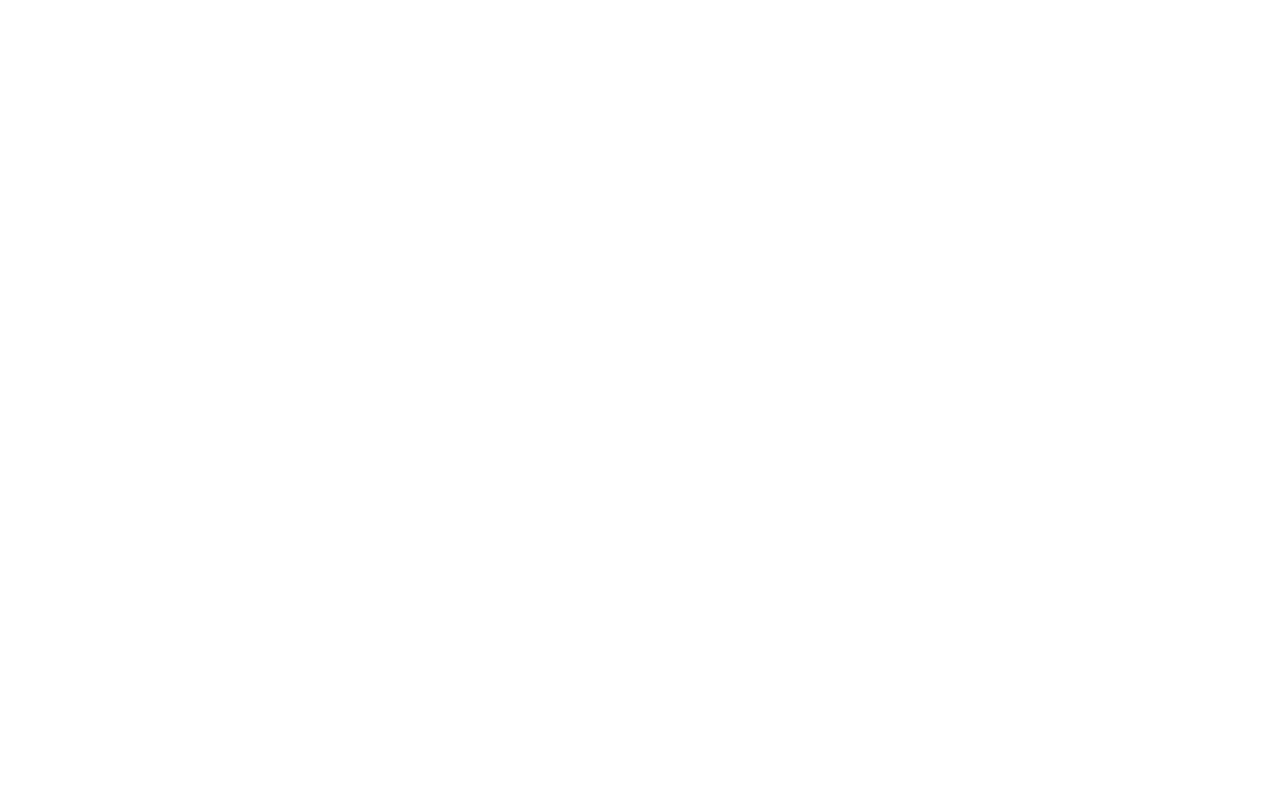
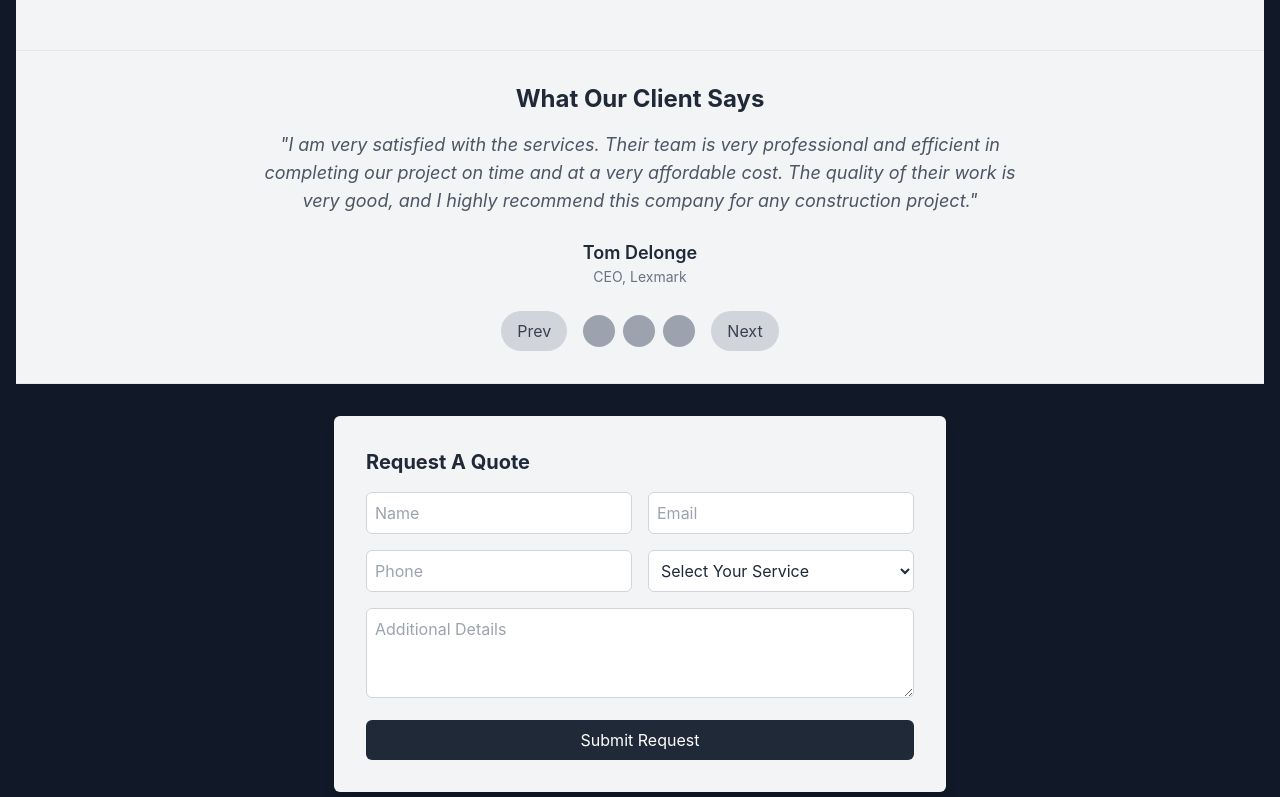
Before and after one commit to kpl-2704/DreamDesign3D, a React (Create React App) app: page / in a window 1280 px wide. Shown: the part 2000-2797 px from the top of the page. Before the commit the page ends 800 px from the top, so only its background shows below. Built offline with nearby package versions, Linux system fonts and the light colour scheme.

Commit message:
route changes

```diff
--- a/package.json
+++ b/package.json
@@ -3,12 +3,18 @@
   "version": "0.1.0",
   "private": true,
   "dependencies": {
+    "body-parser": "^1.20.3",
     "cra-template": "1.2.0",
+    "dotenv": "^16.4.7",
+    "emailjs-com": "^3.2.0",
+    "express": "^4.21.2",
     "framer-motion": "^11.17.0",
+    "nodemailer": "^6.10.0",
     "react": "^19.0.0",
     "react-dom": "^19.0.0",
     "react-router-dom": "^7.1.1",
     "react-scripts": "5.0.1",
+    "twilio": "^5.4.2",
     "web-vitals": "^4.2.4"
   },
   "scripts": {
--- a/src/App.js
+++ b/src/App.js
@@ -31,7 +31,7 @@ function App() {
       <Routes>
         {/* Public Routes */}
         <Route
-          path="/home"
+          path="/"
           element={
             <>
               {/* Hero Section with a Left-to-Right Fade In */}
--- a/src/components/QuoteRequest.jsx
+++ b/src/components/QuoteRequest.jsx
@@ -1,47 +1,106 @@
-import React from "react";
+import React, { useState } from "react";
+import emailjs from "emailjs-com";
 
 const QuoteRequest = () => {
+  const [formData, setFormData] = useState({
+    name: "",
+    email: "",
+    phone: "",
+    service: "",
+    details: ""
+  });
+
+  const handleChange = e => {
+    setFormData({ ...formData, [e.target.name]: e.target.value });
+  };
+
+  const handleSubmit = e => {
+    e.preventDefault();
+
+    const emailParams = {
+      name: formData.name,
+      email: formData.email,
+      phone: formData.phone,
+      service: formData.service,
+      details: formData.details,
+      to_email: "dreamdesign008@gmail.com" // Recipient email
+    };
+
+    emailjs
+      .send(
+        "service_zvqu5q8", // Replace with your EmailJS Service ID
+        "template_l7rvbho", // Replace with your EmailJS Template ID
+        emailParams,
+        "p6ooBCmu3n-ZnGhqN" // Replace with your EmailJS User ID
+      )
+      .then(
+        () => {
+          alert("Your request has been sent successfully!");
+        },
+        error => {
+          console.error("Error:", error);
+          alert("Failed to send the request. Please try again.");
+        }
+      );
+  };
+
   return (
-    <div className="bg-gray-100 text-gray-800 p-8 rounded-md shadow-lg ">
+    <div className="bg-gray-100 text-gray-800 p-8 rounded-md shadow-lg">
       <h2 className="text-xl font-bold mb-4">Request A Quote</h2>
-      <p className="mb-4 text-sm text-gray-600">
-        Complete control over products allows us to offer our customers the best quality, prices, and services. We take great
-        pride in everything that we do.
-      </p>
-      <form className="space-y-4">
+      <form className="space-y-4" onSubmit={handleSubmit}>
         <div className="grid grid-cols-1 sm:grid-cols-2 gap-4">
           <input
             type="text"
+            name="name"
             placeholder="Name"
-            className="p-2 bg-white border border-gray-300 text-gray-800 rounded-md focus:ring-2 focus:ring-gray-500 focus:outline-none"
+            value={formData.name}
+            onChange={handleChange}
+            className="p-2 bg-white border border-gray-300 rounded-md"
+            required
           />
           <input
             type="email"
+            name="email"
             placeholder="Email"
-            className="p-2 bg-white border border-gray-300 text-gray-800 rounded-md focus:ring-2 focus:ring-gray-500 focus:outline-none"
+            value={formData.email}
+            onChange={handleChange}
+            className="p-2 bg-white border border-gray-300 rounded-md"
+            required
           />
           <input
             type="text"
+            name="phone"
             placeholder="Phone"
-            className="p-2 bg-white border border-gray-300 text-gray-800 rounded-md focus:ring-2 focus:ring-gray-500 focus:outline-none"
+            value={formData.phone}
+            onChange={handleChange}
+            className="p-2 bg-white border border-gray-300 rounded-md"
+            required
           />
           <select
-            className="p-2 bg-white border border-gray-300 text-gray-800 rounded-md focus:ring-2 focus:ring-gray-500 focus:outline-none"
-            defaultValue=""
+            name="service"
+            value={formData.service}
+            onChange={handleChange}
+            className="p-2 bg-white border border-gray-300 rounded-md"
+            required
           >
             <option value="" disabled>
               Select Your Service
             </option>
             <option value="construction">Construction</option>
             <option value="architecture">Architecture</option>
+            <option value="3D Plan">3D Plan</option>
           </select>
         </div>
         <textarea
+          name="details"
           placeholder="Additional Details"
-          className="w-full p-2 bg-white border border-gray-300 text-gray-800 rounded-md focus:ring-2 focus:ring-gray-500 focus:outline-none"
+          value={formData.details}
+          onChange={handleChange}
+          className="w-full p-2 bg-white border border-gray-300 rounded-md"
           rows="3"
+          required
         />
-        <button type="submit" className="w-full bg-gray-800 text-white p-2 rounded-md hover:bg-gray-700 transition-colors">
+        <button type="submit" className="w-full bg-gray-800 text-white p-2 rounded-md hover:bg-gray-700">
           Submit Request
         </button>
       </form>
```
Also changed, not shown: 2 other files (tests, documents, lock files or other folders).
